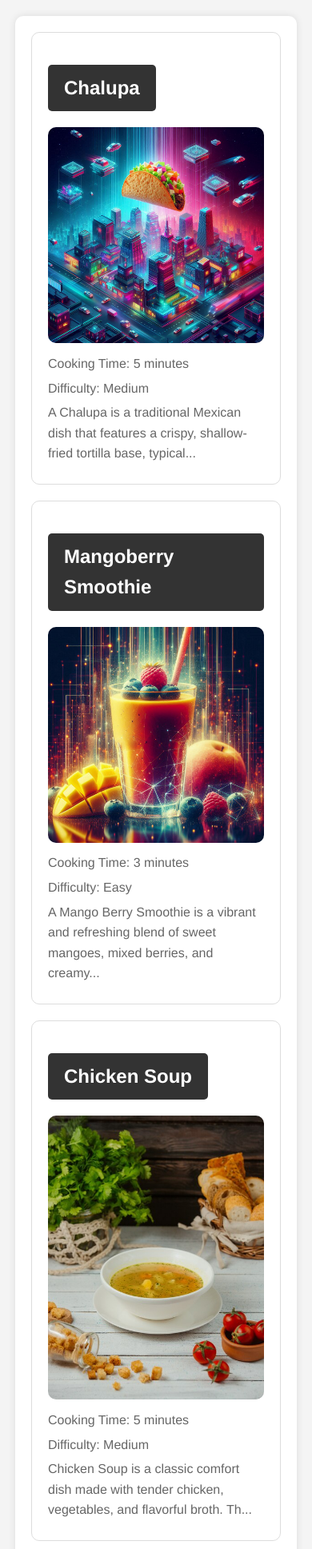
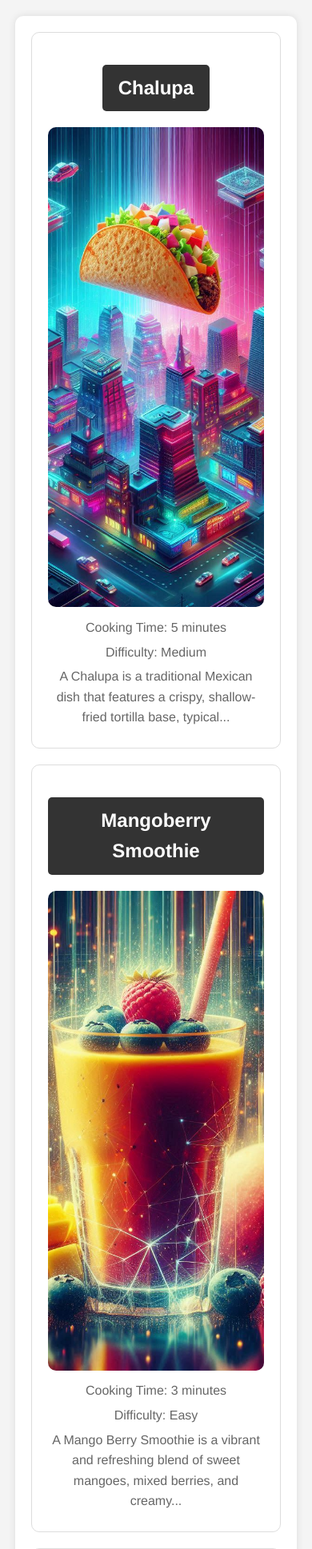
Before and after one commit to timone019/A2_Recipe_App, a Django app: page /recipes/ in a window 390 px wide. Shown: the part 134-2071 px from the top of the page at 80% size. Run offline with Django 5.2, Linux system fonts and the light colour scheme; data comes from the database, SQL or seed files in the repository.

Commit message:
2.5: Home Page: Fixed alignment of texts & button. Recipe List Page: Adjusted image sizes, used flexbox for grid layout, & made  page responsive. Set fixed height for images & used object-fit: cover to make all images consistent sizes. Recipe Detail Page: Center-aligned & bolded specified texts.

```diff
--- a/src/recipe/static/recipe/css/styles.css
+++ b/src/recipe/static/recipe/css/styles.css
@@ -32,15 +32,24 @@ a:hover {
     padding: 20px;
     box-shadow: 0 0 10px rgba(0, 0, 0, 0.1);
     border-radius: 10px;
+    text-align: center; /* Center align content */
 }
 
 /* Recipe List Styles */
+.recipe-list {
+    display: flex;
+    flex-wrap: wrap;
+    justify-content: space-between;
+}
+
 .recipe {
     border: 1px solid #ddd;
     border-radius: 10px;
     padding: 20px;
     margin-bottom: 20px;
     transition: box-shadow 0.3s ease;
+    width: 48%; /* Adjust width for grid layout */
+    box-sizing: border-box;
 }
 
 .recipe:hover {
@@ -59,8 +68,8 @@ a:hover {
 
 .recipe-image {
     width: 100%;
-    height: auto;
-    object-fit: cover;
+    height: 600px; /* Set a fixed height for consistency */
+    object-fit: cover;  /* Ensure the image covers the area while maintaining aspect ratio */
     border-radius: 10px;
     margin-top: 10px;
 }
@@ -75,8 +84,14 @@ a:hover {
     border-radius: 10px;
 }
 
-.ingredients, .instructions, .description {
+.recipe-details p {
+    font-weight: bold;
+    text-align: center;
+}
+
+.description, .ingredients, .instructions {
     margin-top: 20px;
+    text-align: center; /* Center align titles */
 }
 
 .ingredients ul {
@@ -107,3 +122,10 @@ a:hover {
 .enter-link:hover, .recipe-link:hover {
     background-color: #555;
 }
+
+/* Responsive Styles */
+@media (max-width: 768px) {
+    .recipe {
+        width: 100%; /* Full width on smaller screens */
+    }
+}
--- a/src/recipe/templates/recipe/recipe_list.html
+++ b/src/recipe/templates/recipe/recipe_list.html
@@ -9,7 +9,7 @@
     <header>
         <h1>Recipe List</h1>
     </header>
-    <div class="container">
+    <div class="container recipe-list">
         {% for recipe in recipes %}
         <div class="recipe">
             <h2><a href="{% url 'recipe:recipe_detail' recipe.id %}" class="recipe-link">{{ recipe.name }}</a></h2>
```
Also changed, not shown: src/recipe/templates/recipe/recipe_detail.html (+5 -3 lines).
